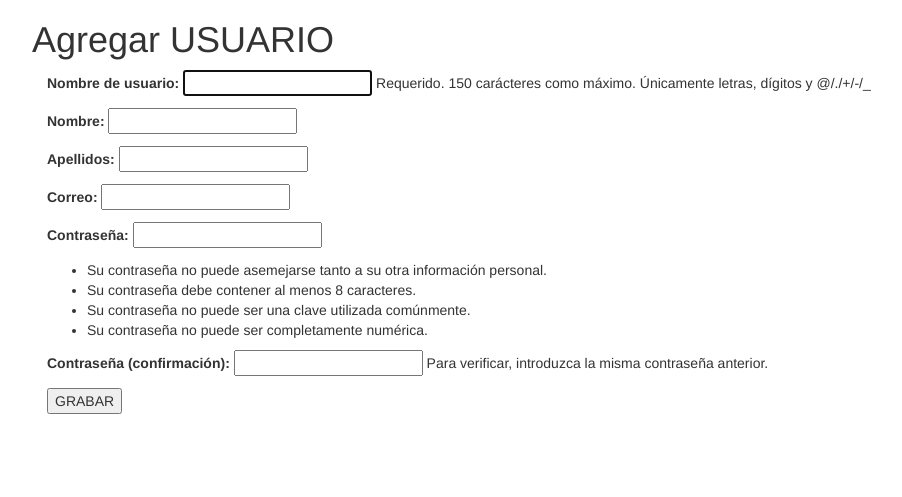
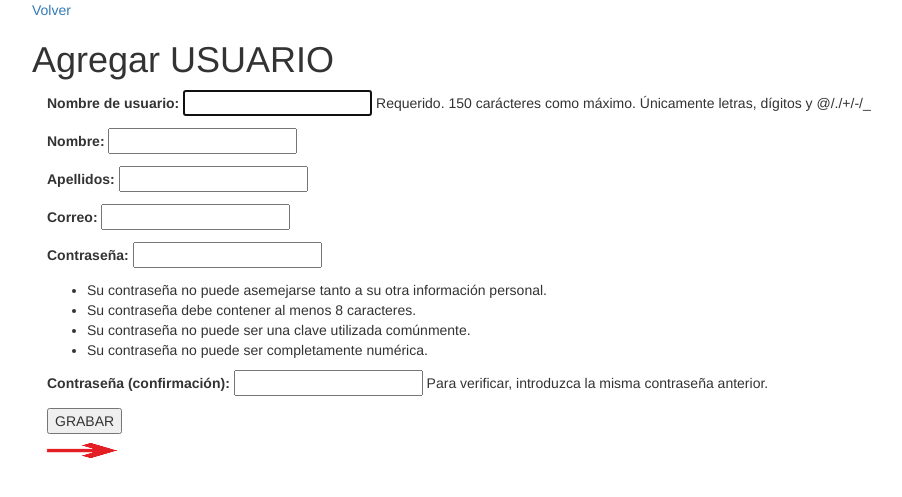
Before and after one commit to At0mic0/MasterBike, a Django app: page /usuario/registrar in a window 1280 px wide. Shown: the top 497 px of the page, without its empty margins (38-940 px from the left). Run offline with Django 3.2, Linux system fonts and the light colour scheme; some libraries are stand-ins or nearby versions.

Commit message:
retroceder

```diff
--- a/templates/Usuario/usuario_form.html
+++ b/templates/Usuario/usuario_form.html
@@ -1,6 +1,8 @@
 {% extends 'Usuario/base/base.html' %}
 
 {% block content %}
+
+<a href="javascript: history.go(-1)">Volver </a>
     <h1>Agregar USUARIO</h1>
 
     <div class="content container">
@@ -9,5 +11,6 @@
         <button type="submit">GRABAR</button>
     </form>
     </div>
+    <a href="javascript:history.back()"><img src="images/descarga.png" height="33" width="100" alt="Botón"</a>
 
 {% endblock %}
```
Also changed, not shown: static/images/descarga.png (added).
